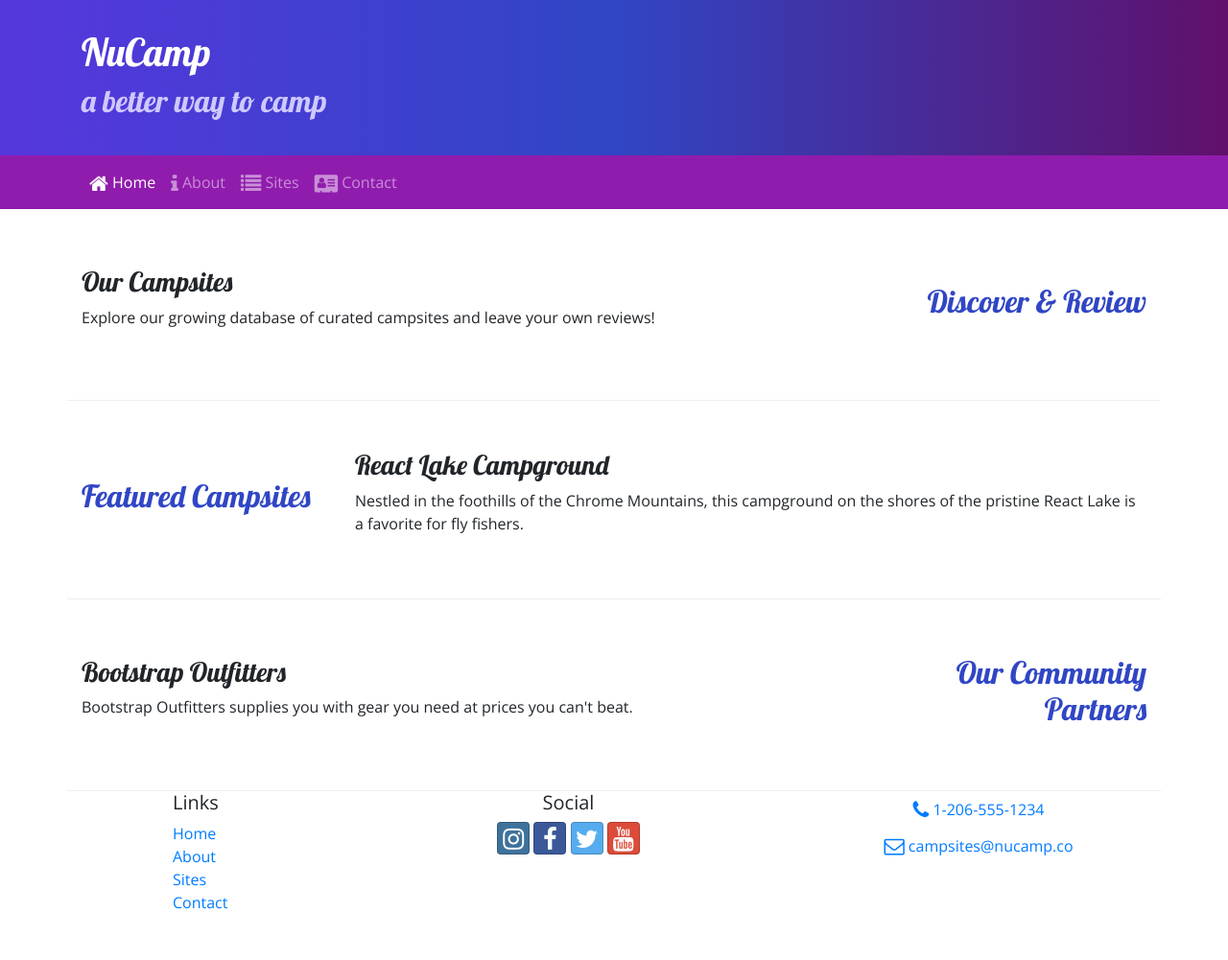
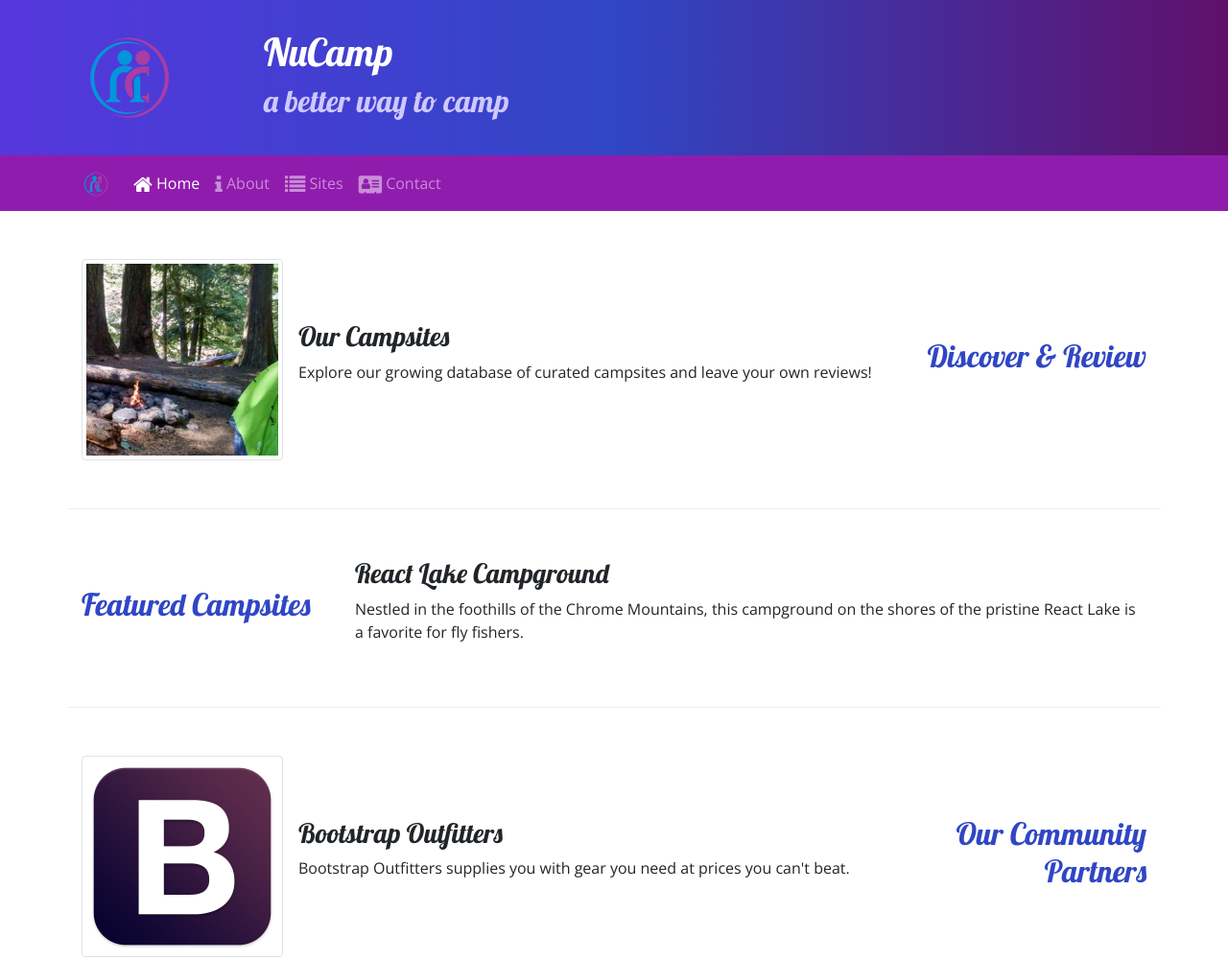
Before and after one commit to rmessina1010/rm_nucampsite, a website: page index.html in a window 1280 px wide. Shown: the top 1001 px of the page at 96% size. Before the commit the page ends 969 px from the top, so only its background shows below. Drawn offline with nearby package versions, Linux system fonts and the light colour scheme.

Commit message:
Images and Media

```diff
--- a/index.html
+++ b/index.html
@@ -23,18 +23,22 @@
     <header class="jumbotron jumbotron-fluid">
         <div class="container">
             <div class="row">
+                <div class="col-4 col-sm-3 col-md-2 align-self-center">
+                    <img src="img/logo.png" class="img-fluid" />
+                </div>
                 <div class="col">
                     <h1>NuCamp</h1>
                     <h2>a better way to camp</h2>
                 </div>
             </div>
         </div>
+    </header>
 
-    </header>
     <nav class="navbar navbar-expand-sm navbar-dark sticky-top">
         <div class="container">
-            <button class="navbar-toggler ml-auto" type="button" data-toggle="collapse"
-                data-target="#nucampNavbar"><span class="navbar-toggler-icon"></span></button>
+            <a class="navbar-brand" href="#"><img src="img/logo.png" height="30" width="30" /></a>
+            <button class="navbar-toggler" type="button" data-toggle="collapse" data-target="#nucampNavbar"><span
+                    class="navbar-toggler-icon"></span></button>
             <div class="collapse navbar-collapse" id="nucampNavbar">
                 <ul class="navbar-nav">
                     <li class="nav-item active"><a href="#" class="nav-link"> <i class="fa fa-home fa-lg"></i>
@@ -58,8 +62,14 @@
                 <h2 class="text-sm-right">Discover & Review</h2>
             </div>
             <div class="col">
-                <h3>Our Campsites</h3>
-                <p>Explore our growing database of curated campsites and leave your own reviews!</p>
+                <div class="media">
+                    <img class="d-flex mr-3 img-thumbnail" src="img/breadcrumb-trail-thumb.jpg"
+                        alt="Breadcrumb Trail" />
+                    <div class="media-body align-self-center">
+                        <h3>Our Campsites</h3>
+                        <p>Explore our growing database of curated campsites and leave your own reviews!</p>
+                    </div>
+                </div>
             </div>
         </div>
 
@@ -80,8 +90,13 @@
                 <h2 class="text-sm-right">Our Community Partners</h2>
             </div>
             <div class="col">
-                <h3>Bootstrap Outfitters</h3>
-                <p>Bootstrap Outfitters supplies you with gear you need at prices you can't beat.</p>
+                <div class="media">
+                    <img class="d-flex mr-3 img-thumbnail" src="img/bootstrap-thumb.png" alt="Bootstrap Outfitters" />
+                    <div class="media-body align-self-center">
+                        <h3>Bootstrap Outfitters</h3>
+                        <p>Bootstrap Outfitters supplies you with gear you need at prices you can't beat.</p>
+                    </div>
+                </div>
             </div>
         </div>
     </div>
```
Also changed, not shown: aboutus.html (+6 -2 lines), contactus.html (+6 -3 lines), img/bootstrap-thumb.png (added), img/breadcrumb-trail-thumb.jpg (added), img/breadcrumb-trail.jpg (added), img/chrome-river-thumb.jpg (added), img/chrome-river.jpg (added), img/logo.png (added), img/react-lake-thumb.jpg (added), img/react-lake.jpg (added).
